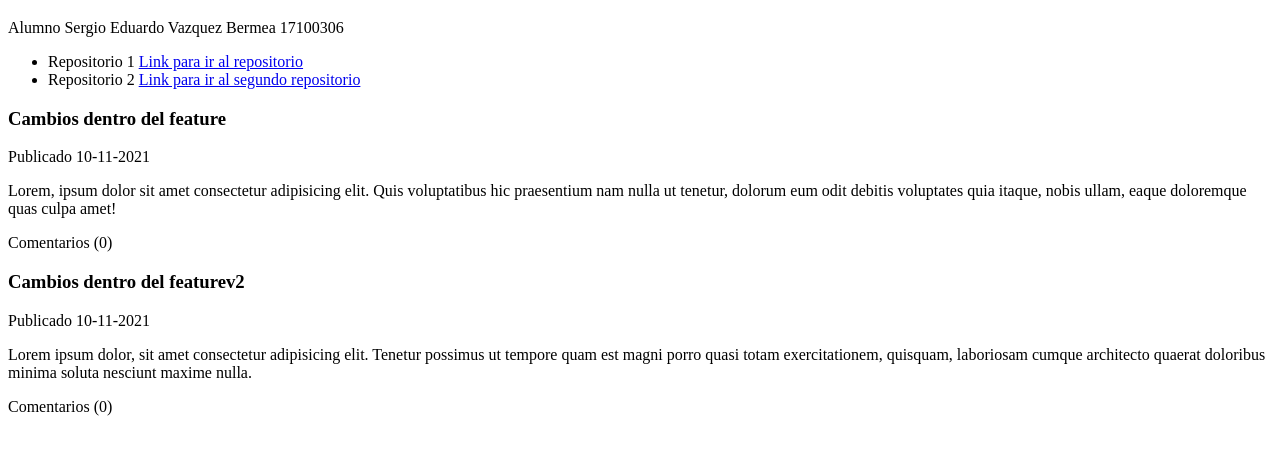
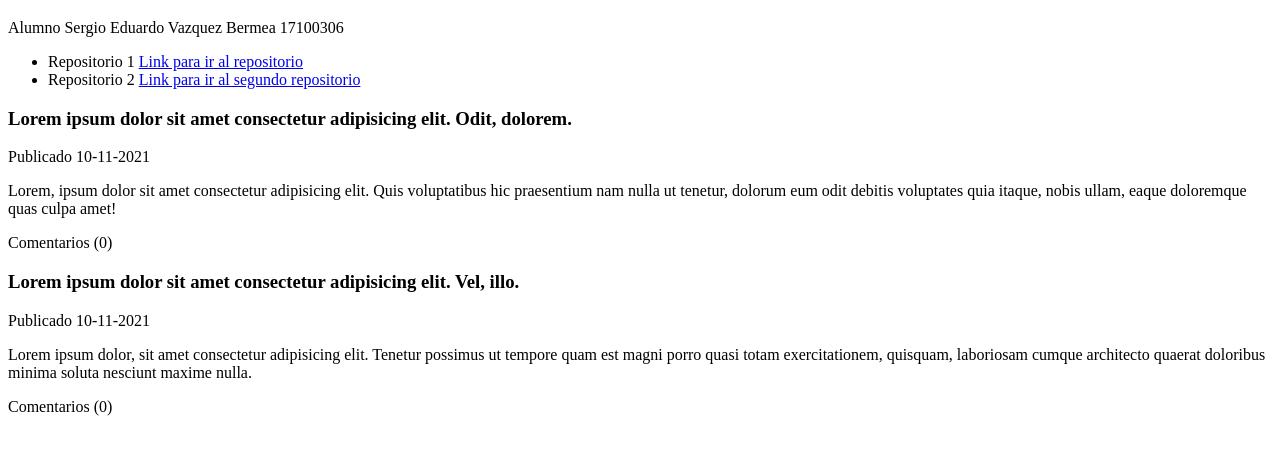
Before and after one commit to lalovzqz/examenp2, a plain HTML site: page index.html in a window 1280 px wide. Shown: the part 61-516 px from the top of the page. Drawn offline with Linux system fonts and the light colour scheme.

Commit message:
Se agregaron los ultimos cambios al sitio

```diff
--- a/index.html
+++ b/index.html
@@ -17,7 +17,7 @@
     </ul>
     <section>
         <article>
-            <h1>Cambios dentro del feature</h1>
+            <h1>Lorem ipsum dolor sit amet consectetur adipisicing elit. Odit, dolorem.</h1>
             <time datetime="10-11-2021">Publicado 10-11-2021</time>
             <p>Lorem, ipsum dolor sit amet consectetur adipisicing elit. Quis voluptatibus hic praesentium nam nulla ut tenetur, dolorum eum odit debitis voluptates quia itaque, nobis ullam, eaque doloremque quas culpa amet!</p>
             <footer>
@@ -25,7 +25,7 @@
             </footer>
         </article>
         <article>
-            <h1>Cambios dentro del featurev2</h1>
+            <h1>Lorem ipsum dolor sit amet consectetur adipisicing elit. Vel, illo.</h1>
             <time datetime="10-11-2021">Publicado 10-11-2021</time>
             <p>Lorem ipsum dolor, sit amet consectetur adipisicing elit. Tenetur possimus ut tempore quam est magni porro quasi totam exercitationem, quisquam, laboriosam cumque architecto quaerat doloribus minima soluta nesciunt maxime nulla.</p>
             <footer>
```
